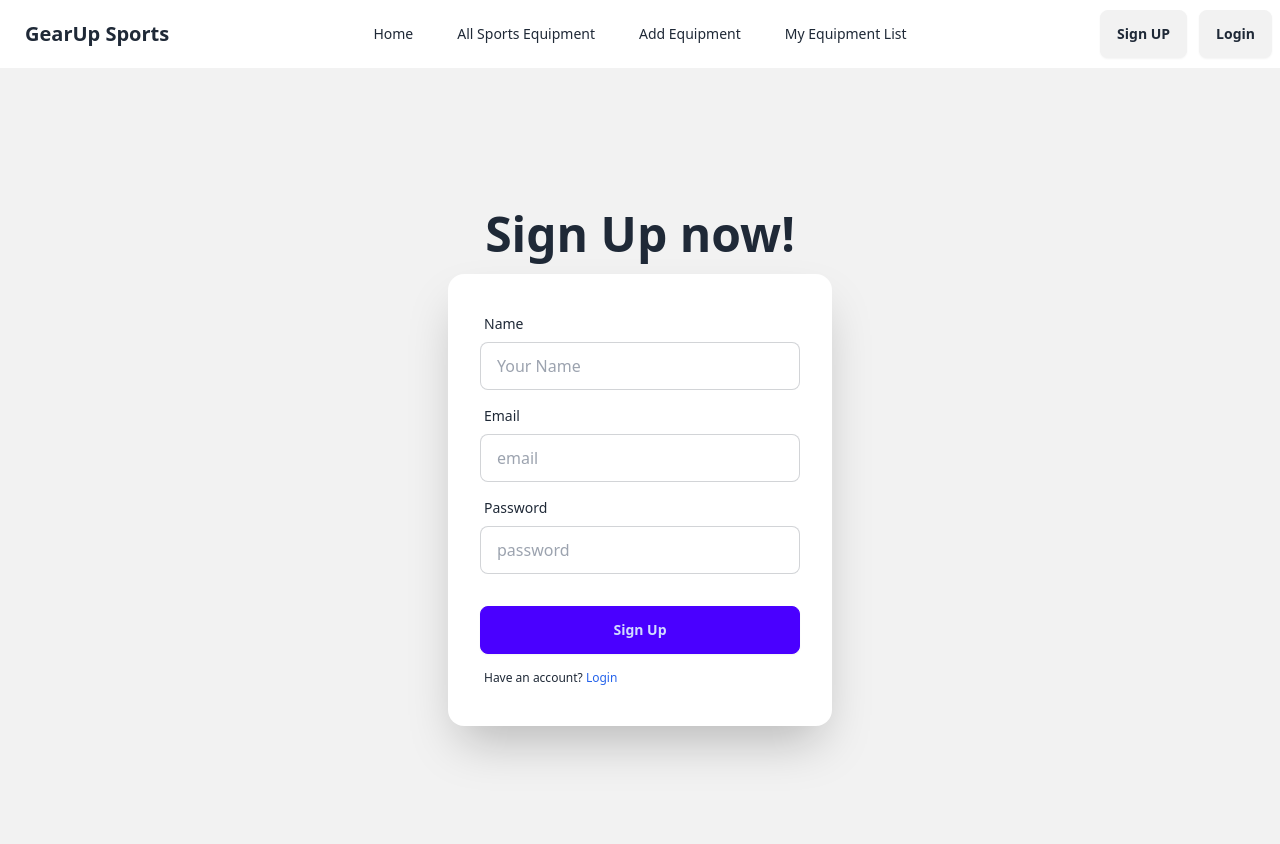
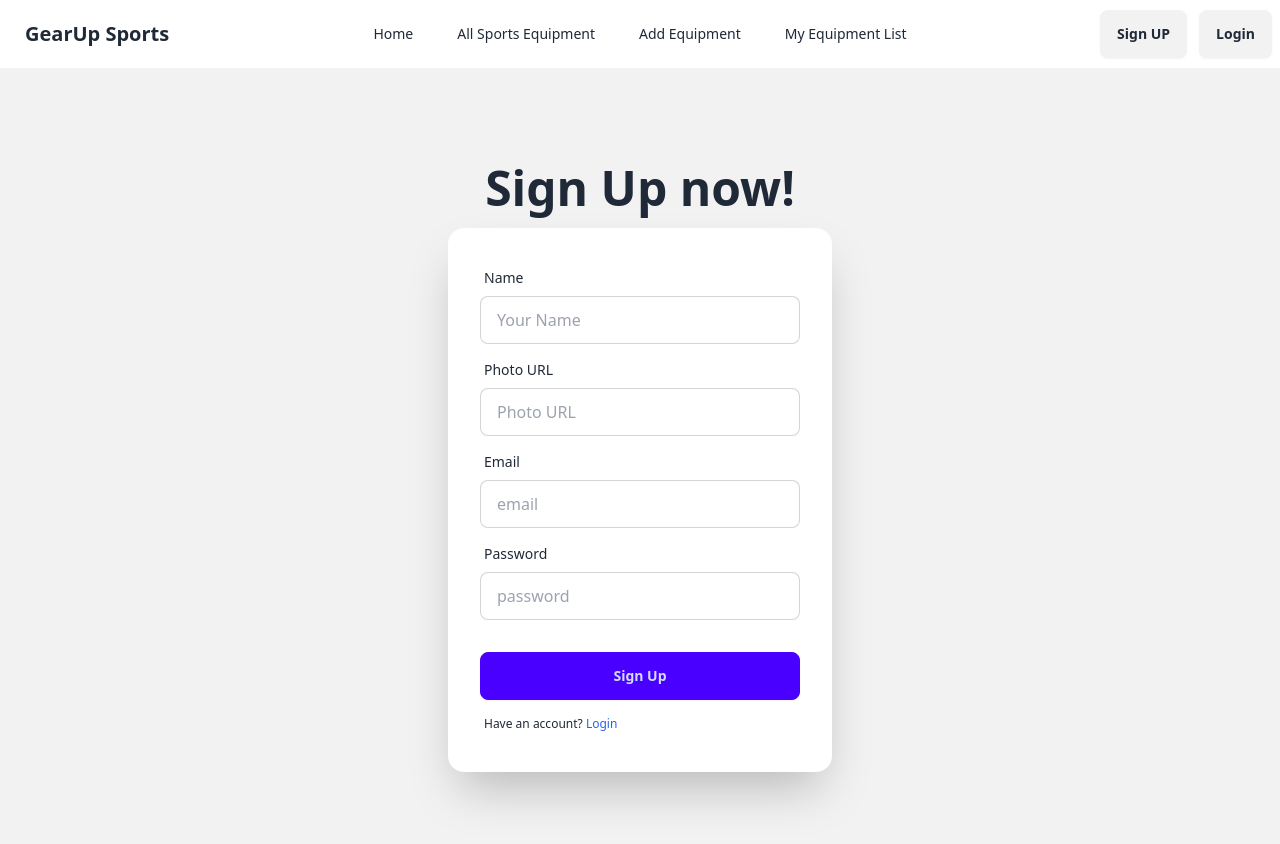
Before and after one commit to kobirul5/Gear-Up-Sports, a React (Vite) app: page /auth/signUp in a window 1280 px wide. Shown: the top 844 px of the page. Built offline with nearby package versions, Linux system fonts and the light colour scheme; no server answers.

Commit message:
added name and photo useing auth

```diff
--- a/src/pages/Login.jsx
+++ b/src/pages/Login.jsx
@@ -20,6 +20,7 @@ const Login = () => {
           })
           .catch((error) => {
             const errorMessage = error.message;
+            alert(errorMessage)
           });
 
     }
--- a/src/pages/SignUp.jsx
+++ b/src/pages/SignUp.jsx
@@ -3,12 +3,13 @@ import { Link } from "react-router-dom";
 import { AuthContext } from "../provider/AuthProvider";
 
 const SignUp = () => {
-    const { user, setUser, signUpWithEmailPassword } = useContext(AuthContext)
+    const { user, setUser, signUpWithEmailPassword, updatedProfileInfo } = useContext(AuthContext)
 
     const handleSignUp = (e) => {
         e.preventDefault()
         const form = e.target;
         const name = form.name.value
+        const photo = form.photo.value
         const email = form.email.value
         const password = form.password.value
 
@@ -16,12 +17,19 @@ const SignUp = () => {
             .then((userCredential) => {
                 const user = userCredential.user;
                 setUser(user)
+                updatedProfileInfo({displayName: name, photoURL: photo})
+                .then(result=>{
+
+                })
+                .catch(error=>{
+
+                })
             })
             .catch((error) => {
                 const errorMessage = error.message;
             });
     }
-
+console.log(user)
     return (
         <div className="hero bg-base-200 min-h-screen">
             <div className="hero-content flex-col lg:w-1/2">
@@ -35,6 +43,12 @@ const SignUp = () => {
                                 <span className="label-text">Name</span>
                             </label>
                             <input type="text" placeholder="Your Name" name="name" className="input input-bordered" required />
+                        </div>
+                        <div className="form-control">
+                            <label className="label">
+                                <span className="label-text">Photo URL</span>
+                            </label>
+                            <input type="text" placeholder="Photo URL" name="photo" className="input input-bordered" required />
                         </div>
                         <div className="form-control">
                             <label className="label">
--- a/src/provider/AuthProvider.jsx
+++ b/src/provider/AuthProvider.jsx
@@ -1,4 +1,4 @@
-import { createUserWithEmailAndPassword, GoogleAuthProvider, onAuthStateChanged, signInWithEmailAndPassword, signInWithPopup, signOut } from "firebase/auth";
+import { createUserWithEmailAndPassword, GoogleAuthProvider, onAuthStateChanged, signInWithEmailAndPassword, signInWithPopup, signOut, updateProfile } from "firebase/auth";
 import { createContext, useEffect, useState } from "react";
 import auth from "../firebase/firebase.init";
 
@@ -32,6 +32,11 @@ const AuthProvider = ({ children }) => {
         })
     }
 
+    // update profile
+    const updatedProfileInfo = (updatedData)=>{
+        return updateProfile(auth.currentUser, updatedData)
+    }
+
     // logout
     const logout = ()=>{
         setLoading(true)
@@ -58,6 +63,7 @@ const AuthProvider = ({ children }) => {
         loginWithEmailPassword,
         handleGoogle,
         logout,
+        updatedProfileInfo
     }
 
     return (
```
